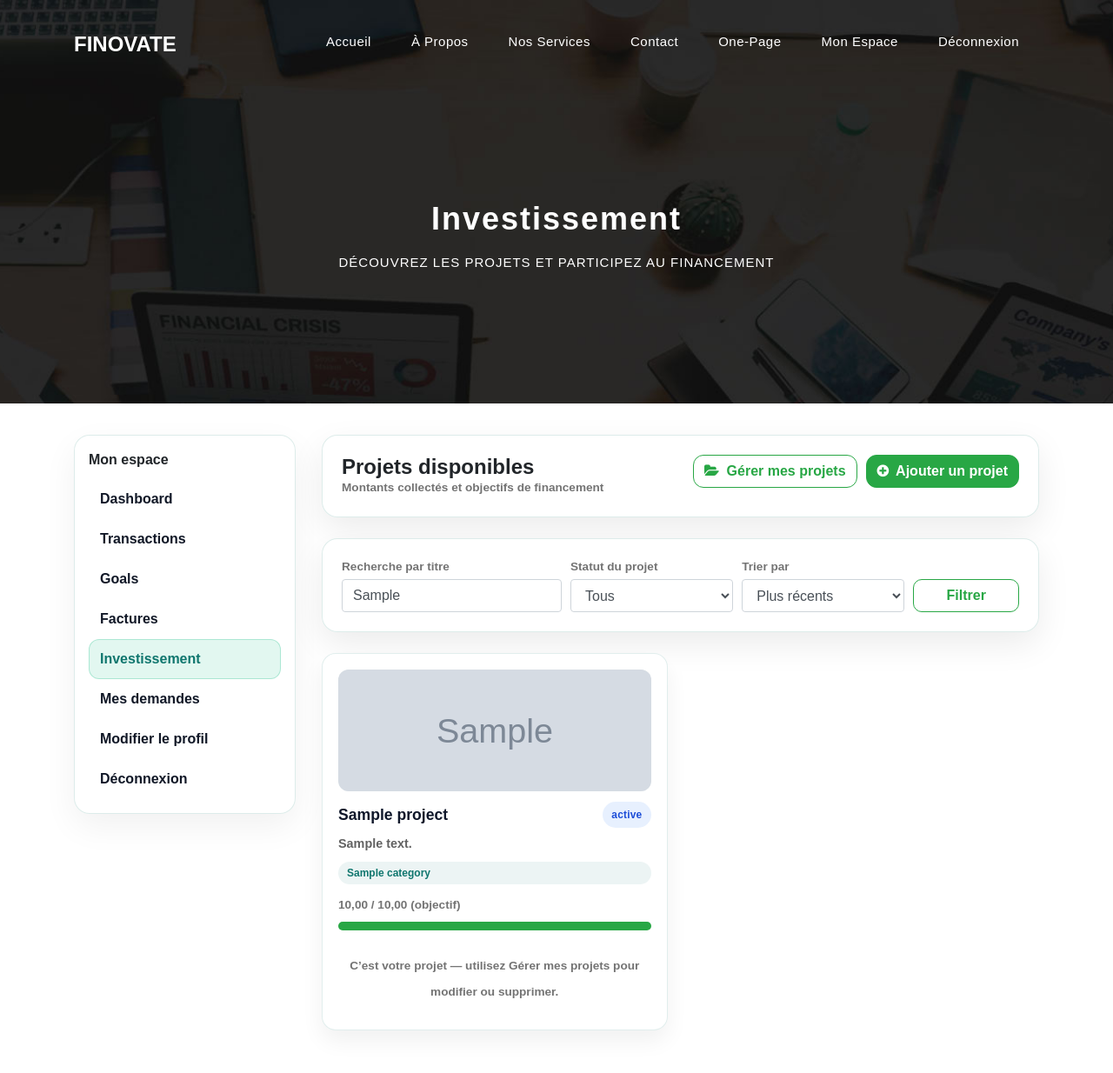
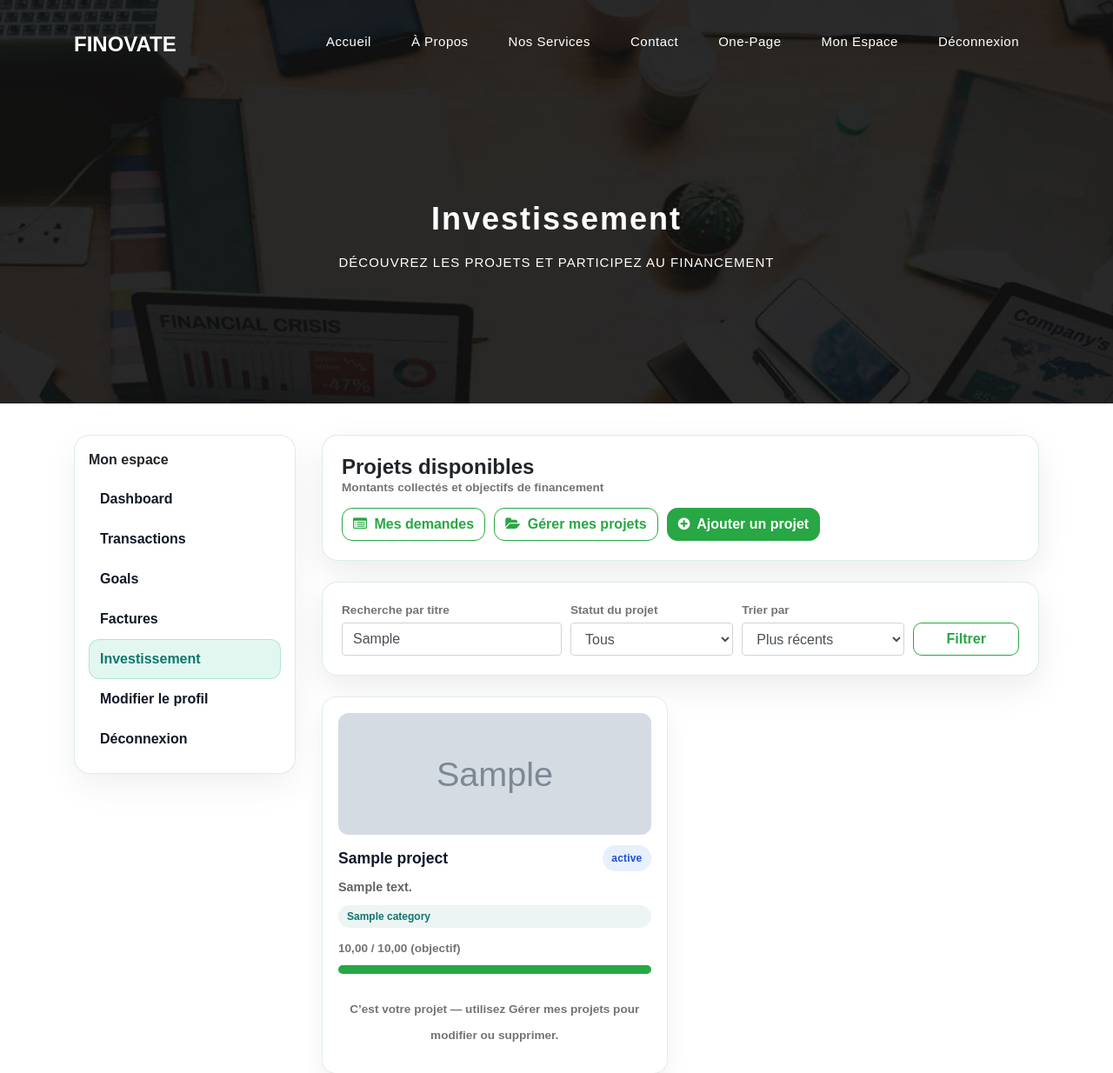
Before and after one commit to AzizELFAFI/finovateSymfony, a Symfony app: template templates/front/investissement.html.twig in a window 1280 px wide. Shown: the top 1234 px of the page at 87% size. Before the commit the page ends 1185 px from the top, so only its background shows below. Run offline with Twig, Linux system fonts and the light colour scheme; the template is opened without the code that fills it: most values are stand-ins (such as "Sample title", 1, 10 or a date in 2020); grey boxes marked "Sample" are stand-in pictures; form fields are guessed from the names that the template uses; some libraries are stand-ins or nearby versions.

Commit message:
feat() : fix some layout on front office

```diff
--- a/templates/front/bills.html.twig
+++ b/templates/front/bills.html.twig
@@ -133,7 +133,6 @@
             <a href="{{ path('user_goals') }}">Goals</a>
             <a href="{{ path('user_bills') }}" class="active">Factures</a>
             <a href="{{ path('investissement_index') }}">Investissement</a>
-            <a href="{{ path('investissement_mes_demandes') }}">Mes demandes</a>
             <a href="{{ path('user_dashboard') ~ '?section=edit' }}">Modifier le profil</a>
             <a href="{{ path('front_logout') }}">Déconnexion</a>
           </div>
--- a/templates/front/dashboard.html.twig
+++ b/templates/front/dashboard.html.twig
@@ -303,7 +303,6 @@
                 <a href="{{ path('user_goals') }}" id="nav-goals">Goals</a>
                 <a href="{{ path('user_bills') }}" id="nav-bills">Factures</a>
                 <a href="{{ path('investissement_index') }}" id="nav-investissement">Investissement</a>
-                <a href="{{ path('investissement_mes_demandes') }}" id="nav-mes-demandes">Mes demandes</a>
                 <a href="#" id="nav-edit-profile">Modifier le profil</a>
                 <a href="{{ path('front_logout') }}">Déconnexion</a>
               </div>
--- a/templates/front/goals.html.twig
+++ b/templates/front/goals.html.twig
@@ -139,7 +139,6 @@
             <a href="{{ path('user_goals') }}" class="active">Goals</a>
             <a href="{{ path('user_bills') }}">Factures</a>
             <a href="{{ path('investissement_index') }}">Investissement</a>
-            <a href="{{ path('investissement_mes_demandes') }}">Mes demandes</a>
             <a href="{{ path('user_dashboard') ~ '?section=edit' }}">Modifier le profil</a>
             <a href="{{ path('front_logout') }}">Déconnexion</a>
           </div>
--- a/templates/front/investissement.html.twig
+++ b/templates/front/investissement.html.twig
@@ -197,7 +197,6 @@
             <a href="{{ path('user_goals') }}">Goals</a>
             <a href="{{ path('user_bills') }}">Factures</a>
             <a href="{{ path('investissement_index') }}" class="active">Investissement</a>
-            <a href="{{ path('investissement_mes_demandes') }}">Mes demandes</a>
             <a href="{{ path('user_dashboard') ~ '?section=edit' }}">Modifier le profil</a>
             <a href="{{ path('front_logout') }}">Déconnexion</a>
           </div>
@@ -217,6 +216,10 @@
                 <div class="meta">Montants collectés et objectifs de financement</div>
               </div>
               <div class="d-flex flex-wrap" style="gap:10px;justify-content:flex-end">
+                <a href="{{ path('investissement_mes_demandes') }}" class="btn btn-outline-success"
+                  style="border-radius:12px;font-weight:800;white-space:nowrap">
+                  <i class="fa fa-list-alt mr-1"></i> Mes demandes
+                </a>
                 <button type="button" class="btn btn-outline-success" data-toggle="modal" data-target="#manageMyProjectsModal"
                   style="border-radius:12px;font-weight:800;white-space:nowrap">
                   <i class="fa fa-folder-open mr-1"></i> Gérer mes projets
--- a/templates/front/investissement_mes_demandes.html.twig
+++ b/templates/front/investissement_mes_demandes.html.twig
@@ -136,7 +136,6 @@
             <a href="{{ path('user_goals') }}">Goals</a>
             <a href="{{ path('user_bills') }}">Factures</a>
             <a href="{{ path('investissement_index') }}">Investissement</a>
-            <a href="{{ path('investissement_mes_demandes') }}" class="active">Mes demandes</a>
             <a href="{{ path('user_dashboard') ~ '?section=edit' }}">Modifier le profil</a>
             <a href="{{ path('front_logout') }}">Déconnexion</a>
           </div>
--- a/templates/front/transactions.html.twig
+++ b/templates/front/transactions.html.twig
@@ -120,7 +120,6 @@
             <a href="{{ path('user_goals') }}">Goals</a>
             <a href="{{ path('user_bills') }}">Factures</a>
             <a href="{{ path('investissement_index') }}">Investissement</a>
-            <a href="{{ path('investissement_mes_demandes') }}">Mes demandes</a>
             <a href="{{ path('user_dashboard') ~ '?section=edit' }}">Modifier le profil</a>
             <a href="{{ path('front_logout') }}">Déconnexion</a>
           </div>
```
